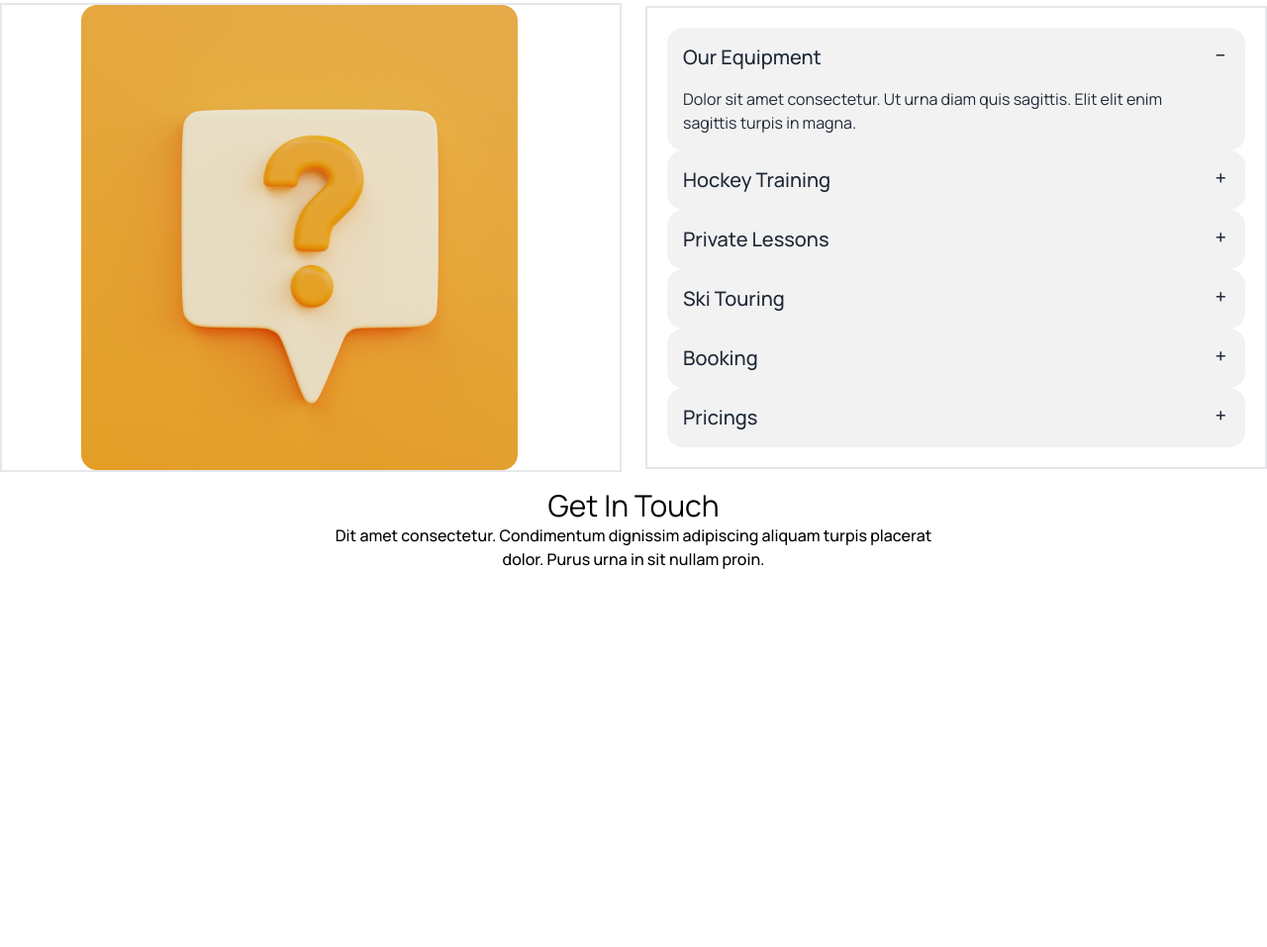
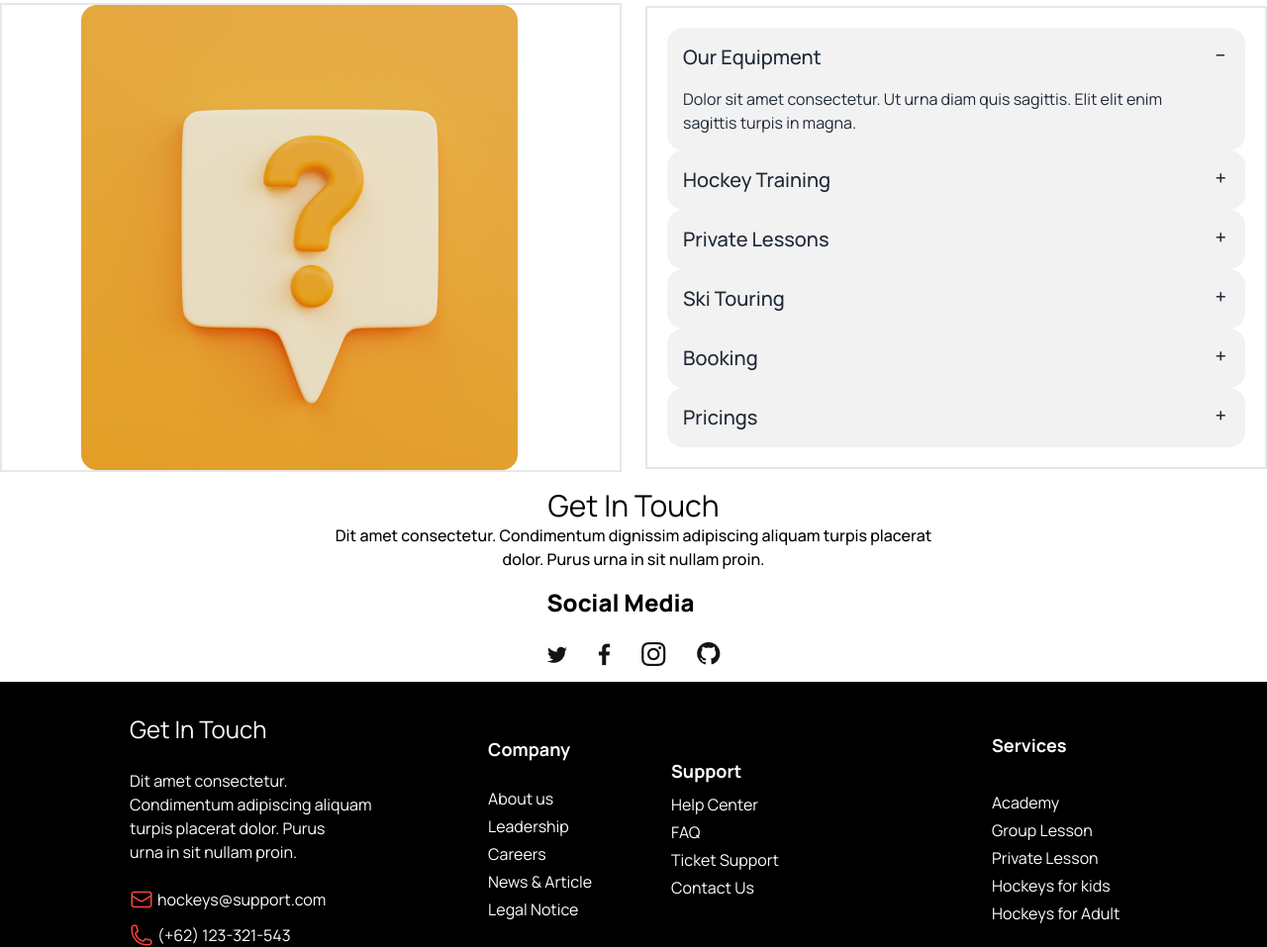
Before and after one commit to toriqul07/hockey, a plain HTML site: page index.html in a window 1280 px wide. Shown: the part 4605-5562 px from the top of the page at 99% size. Before the commit the page ends 5182 px from the top, so only its background shows below. Drawn offline with nearby package versions, Linux system fonts and the light colour scheme.

Commit message:
nine commit

```diff
--- a/index.html
+++ b/index.html
@@ -485,9 +485,82 @@
       <p class="text-base font-medium text-center text-black">Dit amet consectetur. Condimentum dignissim adipiscing
         aliquam turpis placerat <br>dolor. Purus urna in sit nullam proin. </p>
     </section>
+    <section class="mt-4">
+      <div class=" flex items-center justify-center rounded-lg">
+        <div>
+          <h1 class="text-black text-2xl font-extrabold">Social Media</h3>
+        <br>
+        <img src="Images/Social.png" alt="">
+        </div>
+      </div>
+    </section>
   </main>
   <footer>
+      <section class="mt-4">
+        <div class="grid grid-cols-1 lg:grid-cols-3 items-center justify-center bg-black">
+          <!-- 1st part start-->
+          <div class="flex items-center justify-center pt-8">
+            <div class="items-center justify-center  ml-20">
+              <h1 class="text-white text-2xl font-normal pb-6">Get In Touch</h1>
+              <p class="text-white text-base font-normal pb-6">Dit amet consectetur. <br> Condimentum  adipiscing aliquam <br> turpis placerat dolor. Purus <br> urna in sit nullam proin. </p>
+              <div class="flex items-center gap-1 pb-3">
+                <img src="Images/gmail.png" alt="">
+                <p class="text-white text-base font-normal">hockeys@support.com</p>
+              </div>
+              <div class="flex items-center gap-1">
+                <img src="Images/call.png" alt="">
+                <p class="text-white text-base font-normal">(+62) 123-321-543</p>
+              </div>
+            </div>
+          </div>
+           <!-- 1st part end-->
 
+
+           <!-- 2nd part start -->
+          <div class="flex items-center justify-center gap-20 pt-8">
+           <div>
+            <div class="gap-20 pb-6">
+              <h5 class="text-lg font-bold text-white">Company</h5>
+            </div>
+            <div>
+              <p class="text-base font-normal text-white pb-1">About us</p>
+              <p class="text-base font-normal text-white pb-1">Leadership</p>
+              <p class="text-base font-normal text-white pb-1">Careers</p>
+              <p class="text-base font-normal text-white pb-1">News & Article</p>
+              <p class="text-base font-normal text-white pb-1">Legal Notice</p>
+            </div>
+           </div>
+           <div>
+            <div class="pb-2">
+              <h5 class="text-lg font-bold text-white">Support</h5>
+            </div>
+            <div>
+              <p class="text-base font-normal text-white pb-1">Help Center</p>
+              <p class="text-base font-normal text-white pb-1">FAQ</p>
+              <p class="text-base font-normal text-white pb-1">Ticket Support</p>
+              <p class="text-base font-normal text-white pb-1">Contact Us</p>
+            </div>
+           </div>
+          </div>
+          <!-- 2nd part end -->
+          <!-- 3rd part start -->
+          <div class="flex items-center justify-center pt-8">
+            <div>
+              <div class="pb-8">
+                <h5 class="text-lg font-bold text-white">Services</h5>
+              </div>
+              <div>
+                <p class="text-base font-normal text-white pb-1">Academy</p>
+                <p class="text-base font-normal text-white pb-1">Group Lesson</p>
+                <p class="text-base font-normal text-white pb-1">Private Lesson</p>
+                <p class="text-base font-normal text-white pb-1">Hockeys for kids</p>
+                <p class="text-base font-normal text-white pb-1">Hockeys for Adult</p>
+              </div>
+             </div>
+          </div>
+          <!-- 3rd part ends -->
+        </div>
+      </section>
   </footer>
 </body>
 
```
Also changed, not shown: Images/Social.png (added), Images/call.png (added), Images/gmail.png (added).
